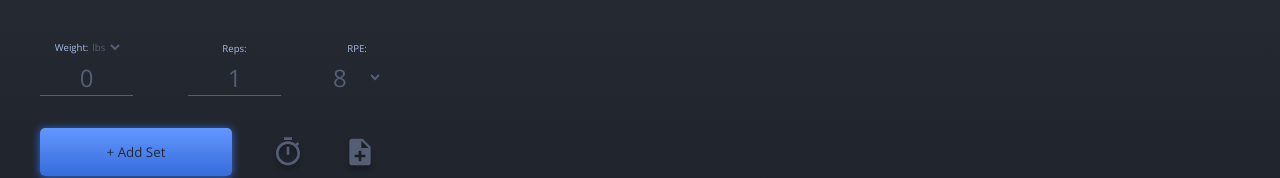
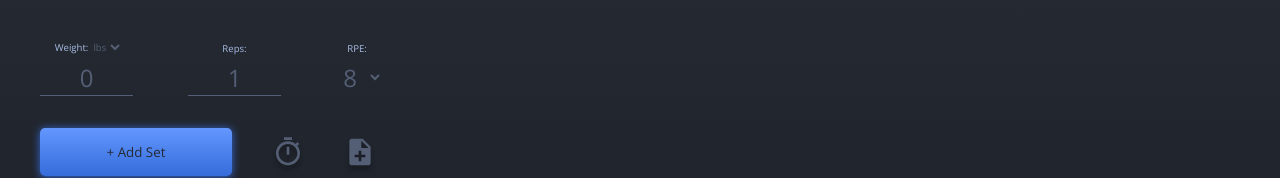
Before and after one commit to purpleshell/ideal-barnacle, a React (Create React App) app in the folder client/: page / in a window 1280 px wide. Shown: the top 178 px of the page. Built offline with nearby package versions, Linux system fonts and the light colour scheme; a web font is replaced by a local one.

Commit message:
UI adjustments

```diff
--- a/client/src/styles/index.scss
+++ b/client/src/styles/index.scss
@@ -197,11 +197,18 @@ select {
   color: #545f75;
   font-size: 1em;
   font-family: "Open Sans";
+  text-align-last: center;
+}
+
+select:focus,
+select:active {
+  border: none;
 }
 
 #rpe {
   /* text-indent: 10px;*/
   margin-left: -2px;
+  text-align: right;
 }
 
 .create-set-form-buttons {
```
